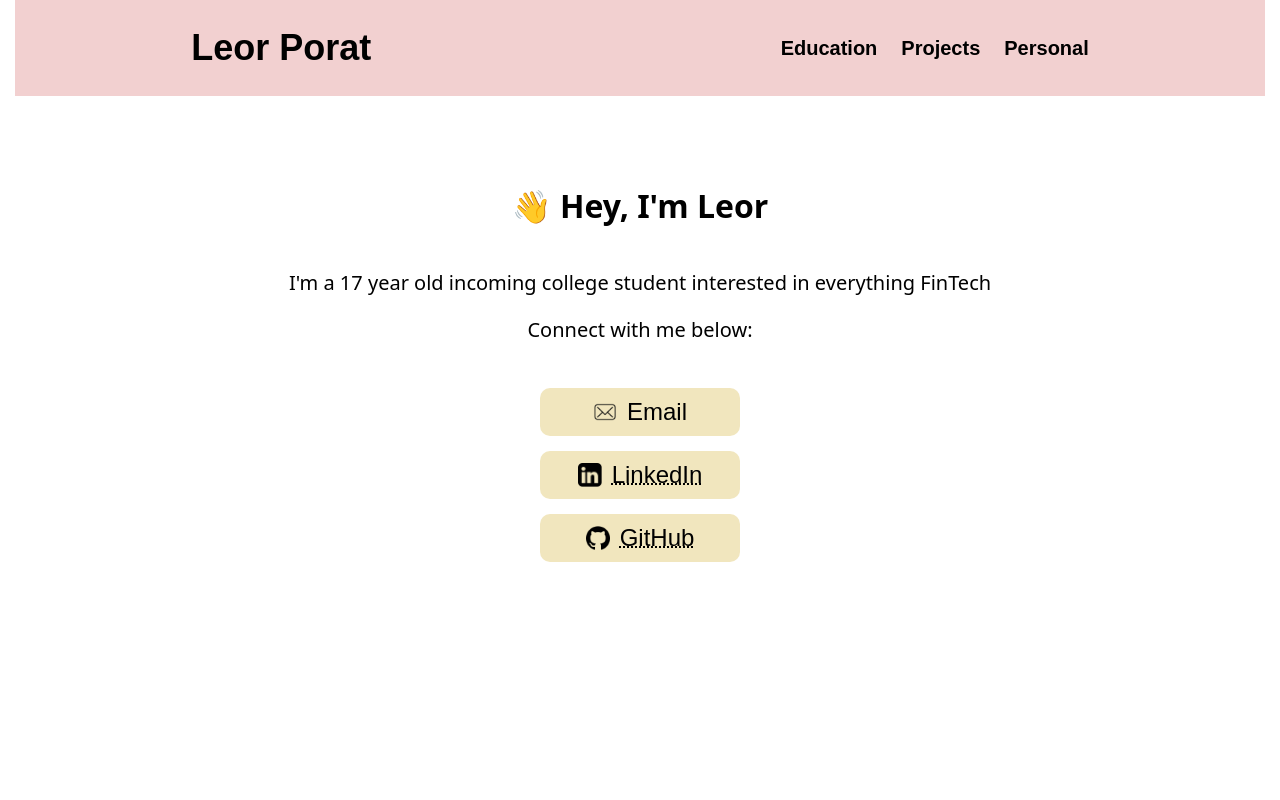
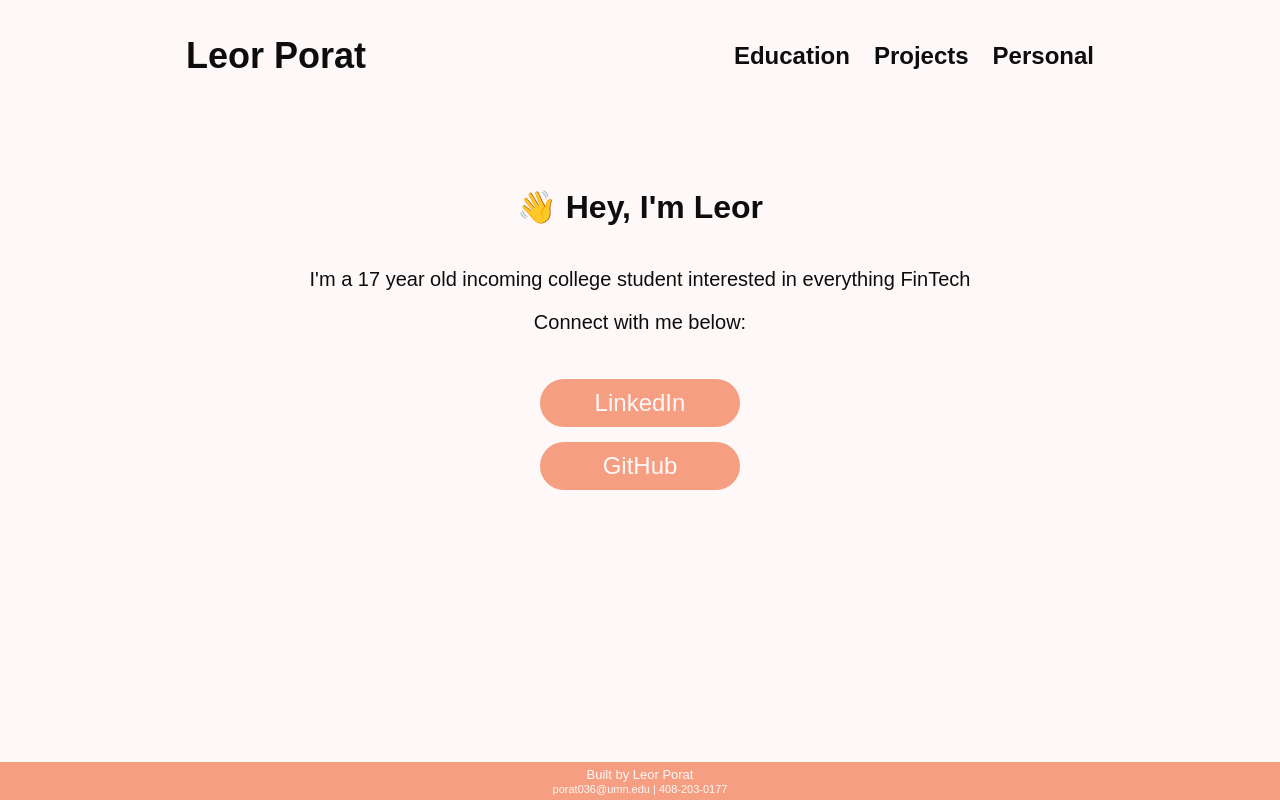
Before and after one commit to leorporat/personalWebsite, a React (Create React App) app: page / in a window 1280 px wide. Built offline with nearby package versions, Linux system fonts and the light colour scheme.

Commit message:
Update color scheme, Hover animations, Footer

```diff
--- a/public/index.html
+++ b/public/index.html
@@ -1,5 +1,5 @@
 <!DOCTYPE html>
-<html lang="en">
+<html lang="en" className="page">
   <head>
     <meta charset="utf-8" />
     <link rel="icon" href="%PUBLIC_URL%/favicon.ico" />
--- a/src/App.css
+++ b/src/App.css
@@ -1,11 +1,16 @@
 * {
   box-sizing: border-box;
+  color: #0d0d0d;
+  font-family: 'Raleway', sans-serif;
+}
+
+.page {
+  position: relative;
+  min-height: 100vh;
 }
 
 body {
-  background-color: white;
-  /* background-color: #f5efdd; */
-  margin: 0;
+  background-color: #fef9f8;
 }
 
 nav {
@@ -19,7 +24,7 @@ nav {
   padding: 0 1rem;
   font-family: 'Raleway', sans-serif;
   font-weight: 600;
-  font-size: 20px;
+  font-size: 1.5rem;
 }
 
 nav a {
@@ -43,8 +48,28 @@ nav ul {
 .nav-parent {
   display: flex;
   justify-content: center;
-  background-color: rgb(242, 208, 208);
-  margin: 0px 15px;
+  /* background-color: #e1eedd; */
+
+}
+
+.nav-tab {
+  position: relative;
+}
+
+.nav-tab::after {
+  content: '';
+  position: absolute;
+  width: 100%;
+  height: 0.175rem;
+  bottom: 0;
+  left: 0;
+  background: black;
+  transform: scale(0,1);
+  transition: transform 0.3s ease;
+}
+
+.nav-tab:hover::after {
+  transform: scale(1, 1)
 }
 
 .site-title {
@@ -125,71 +150,162 @@ nav li.active {
 }
 
 .navline-text {
-  text-decoration-color: black;
-  text-decoration-style: dotted;
-  text-decoration-thickness: 0.15rem;
-  color: black;
+  text-decoration-color: #fef9f8;
+  text-decoration-style: none;
+  text-decoration-thickness: 0;
+  text-decoration: none;
+  color: #fef9f8;
   display: flex;
   justify-content: center;
   align-items: center;
   font-family: 'Raleway', sans-serif;
   font-size: 1.5rem;
+  font-weight: lighter;
+  position: relative;
 }
+
+.navline-text::after {
+    content: '';
+    position: absolute;
+    width: 55%;
+    height: 0.175rem;
+    bottom: 0;
+    background: white;
+    transform: scale(0,1);
+    transition: transform 0.3s ease;
+  }
+
+  .navline-text:hover::after {
+    transform: scale(1, 1)
+  }
+
 
 .navline-parent {
   margin: 15px auto;
 
   padding: 10px;
-  border-radius: 10px;
-  background: rgb(241, 230, 190);
+  border-radius: 30px;
+  background: #f69e81;
+  /* background: rgba(231, 243, 139, 0.4) !important;  */
   max-width: 200px;
 }
 
-.navline-parent:hover {
-  background: rgb(233, 216, 154);
+/* .navline-parent:hover {
+  background: #f5cac2;
+} */
+
+.project {
+  font-family: 'Raleway', sans-serif;
+  /* background: rgb(0 0 0 / 0.1) !important; */
+  padding-top: 3rem;
 }
 
-.project {
+.project-contents {
+  display: flex;
+  justify-content: center;
+  align-items: center;
+  gap: 2rem;
+}
+
+.project-title {
+  /* background: rgba(229, 126, 240, 0.1) !important; */
   display: inline-block;
-  font-family: 'Raleway', sans-serif;
-  gap: 1rem;
-  padding: 0 1rem;
+  width: 30%;
+}
+
+.project-title-contents {
+  display: flex;
+  justify-content: flex-end;
+  gap: 0.5rem;
 }
 
 .project-name {
-  width: fit-content;
+  margin: 0px;
   display: inline-block;
+  color:rgb(231, 243, 139, 0.4);
 }
 
 .project-date {
-  padding-left: 10px;
+  margin: 0px;
+  display: inline-block;
   color: #777;
   font-style: italic;
-  width: fit-content;
-  display: inline-block;
 }
 
-.project-title {
+.project-divider {
+  height: 0.1rem;
+  width: 25%;
+  margin: 0 auto;
+  margin-top: 3rem;
+  color: black; ;
+  background: black;
+}
+
+.project-body {
+  /* background: rgba(159, 240, 150, 0.4) !important;  */
   display: inline-block;
+  width: 30%;
+}
+
+.project-body-contents {
+
 }
 
 .project-description {
-  display: inline-block;
-  width: fit-content;
-}
-
-.project {
+  margin: 0px;
   /* background: rgb(0 0 0 / 0.1) !important; */
 }
 
-
-
 .project-specs {
+  margin: 0px;
   font-style: italic;
-  padding: 5px;
-  margin: 0;
+  /* background: rgb(0 0 0 / 0.1) !important; */
 }
 
 .education-title {
   font-family: 'Raleway', sans-serif;
 }
+
+.footer-parent-parent {
+  display: flex;
+  justify-content: center;
+
+}
+
+.footer-parent {
+  position: absolute;
+  bottom: 0;
+  width: 100%;
+  background-color: #f69e81;
+  display: flex;
+  justify-content: center;
+  align-items: center;
+}
+
+.footer-content {
+  color: #fef9f8;
+  flex-direction: column;
+  display: flex;
+  align-items: center;
+  padding: 0;
+  margin: 0;
+}
+
+.footer-text {
+  color: #fef9f8;
+  font-size: 11px;
+  padding: 0;
+  margin: 0;
+  font-weight: lighter;
+}
+
+#footer-text-top {
+  font-size: 13px;
+  font-weight: lighter;
+  margin-top: .3rem;
+  margin-bottom: .1rem;
+}
+
+#footer-text-bottom {
+  margin-bottom: .3rem;
+}
--- a/src/App.js
+++ b/src/App.js
@@ -1,16 +1,17 @@
 import './App.css';
-import Navbar from './Navbar';
+import Navbar from './components/Navbar';
 import About from './pages/About';
 import Education from './pages/Education';
 import Personal from './pages/Personal';
 import Projects from './pages/Projects';
+import Footer from './components/Footer';
 import {Route, Routes} from "react-router-dom"
 
 function App() {
 
 
   return (
-    <div>
+    <div className='app-div'>
       <Navbar />
       <div className="container">
         <Routes>
@@ -20,6 +21,7 @@ function App() {
           <Route path="/projects" element={<Projects />} />
           <Route path="/personal" element={<Personal />} />
         </Routes>
+      <Footer />
       </div>
     </div>
 
--- /dev/null
+++ b/src/components/Footer.js
@@ -0,0 +1,17 @@
+function Footer() {
+    return (
+        <div className='footer-parent-parent'>
+            <div className='footer-parent'>
+                <div className='footer-content'>
+                    {/* <p className='footer-text' id='top-footer-text'>Built by Leor Porat</p>
+                    <p className='footer-text'>porat036@umn.edu</p>
+                    <p className='footer-text'>408-203-0177</p> */}
+                    <p className='footer-text' id='footer-text-top'>Built by Leor Porat</p>
+                    <p className='footer-text' id='footer-text-bottom'>porat036@umn.edu | 408-203-0177</p>
+                </div>
+            </div>
+        </div>
+    )
+}
+
+export default Footer;
--- a/src/Navbar.js
+++ b/src/components/Navbar.js
@@ -1,4 +1,4 @@
-import salute from './pictures/salute.png'
+import salute from '../pictures/salute.png'
 import {Link, useMatch, useResolvedPath} from "react-router-dom"
 
 function Navbar() {
@@ -13,9 +13,9 @@ function Navbar() {
                     <Link to="/" className="site-title">Leor Porat</Link>
                 </div>
                 <ul>
-                    <SetActiveRoute to="/education">Education</SetActiveRoute>
-                    <SetActiveRoute to="/projects">Projects</SetActiveRoute>
-                    <SetActiveRoute to="/personal">Personal</SetActiveRoute>
+                    <SetActiveRoute to="/education" className='nav-tab'>Education</SetActiveRoute>
+                    <SetActiveRoute to="/projects" className='nav-tab'>Projects</SetActiveRoute>
+                    <SetActiveRoute to="/personal" className='nav-tab'>Personal</SetActiveRoute>
                 </ul>
             </nav>
         </div>
--- a/src/components/Navline.js
+++ b/src/components/Navline.js
@@ -3,7 +3,8 @@ import React from 'react';
 function Navline({ logo, name, site, color}) {
     return (
         <div className='navline-parent'>
-            <a className='navline-text' target='_blank' rel='noreferrer' href={site}><img className='navline-logo' src={logo} alt='NA'/>{name}</a>
+            <a className='navline-text' target='_blank' rel='noreferrer' href={site}>{name}</a>
+            {/* <a className='navline-text' target='_blank' rel='noreferrer' href={site}><img className='navline-logo' src={logo} alt='NA'/>{name}</a> */}
         </div>
     )
 }
--- a/src/components/Project.js
+++ b/src/components/Project.js
@@ -1,15 +1,21 @@
 function Project({title, date, description, specs}) {
     return (
         <div className='project'>
-            <div className='left-project-barrier'></div>
+            <div className='project-contents'>
                 <div className='project-title'>
+                    <div className='project-title-contents'>
                         <h3 className='project-name'>{title}</h3>
                         <h3 className='project-date'>{date}</h3>
                     </div>
+                </div>
                 <div className='project-body'>
+                    <div className='project-body-contents'>
                         <p className='project-description'>{description}</p>
                         <p className='project-specs'>Built with {specs}</p>
                     </div>
+                </div>
+            </div>
+            <div className='project-divider'></div>
         </div>
     );
 }
--- a/src/pages/About.js
+++ b/src/pages/About.js
@@ -13,9 +13,12 @@ function About() {
                     <div className='about-text'>
                         <p>I'm a 17 year old incoming college student interested in everything FinTech</p>
                         <p id='about-connect'>Connect with me below:</p>
-                        <Navline id='navline-email' name='Email' logo={mail_png}/>
+                        {/* <Navline id='navline-email' name='Email'/> */}
+                        <Navline name='LinkedIn' id='linkedin-navline' site='https://www.linkedin.com/in/leor-porat-a46137214/'/>
+                        <Navline name='GitHub' id='github-navline' site='https://github.com/leorporat'/>
+                        {/* <Navline id='navline-email' name='Email' logo={mail_png}/>
                         <Navline logo={linkedin_png} name='LinkedIn' site='https://www.linkedin.com/in/leor-porat-a46137214/'/>
-                        <Navline name='GitHub' logo={github_png} site='https://github.com/leorporat'/>
+                        <Navline name='GitHub' logo={github_png} site='https://github.com/leorporat'/> */}
                     </div>
                 </div>
             </div>
--- a/src/pages/Projects.js
+++ b/src/pages/Projects.js
@@ -1,4 +1,4 @@
-// import Project from "../components/Project";
+import Project from "../components/Project";
 import Title from "../components/Title";
 import tools from '../pictures/tool_png.png';
 
@@ -10,12 +10,12 @@ function Projects() {
                 title='Projects'
                 image={tools}
             />
-            {/* <Project
+            { <Project
                 title='This website'
-                date='(July 2022)'
-                description='Website about myself, a short summer project'
+                date='July 2022'
+                description='Website about myself, personal project'
                 specs='HTML, CSS, React.js'
-            /> */}
+            /> }
         </body>
     );
 }
```
Lines whose indentation alone changed are shown as unchanged.
